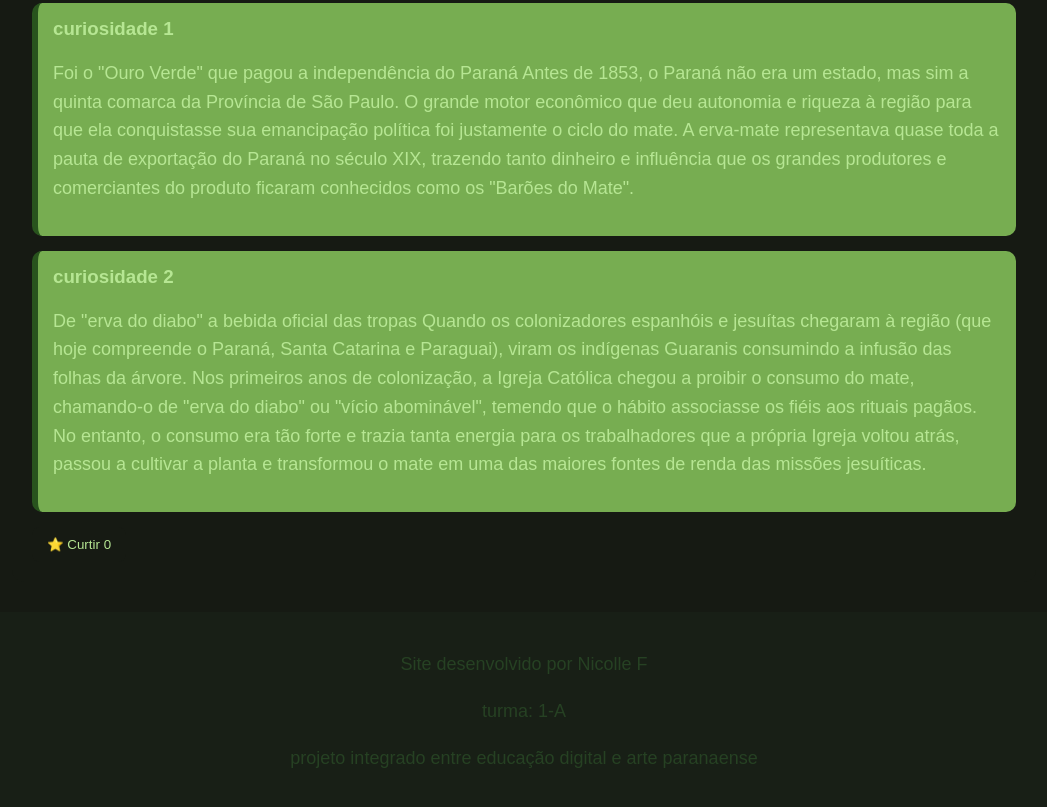
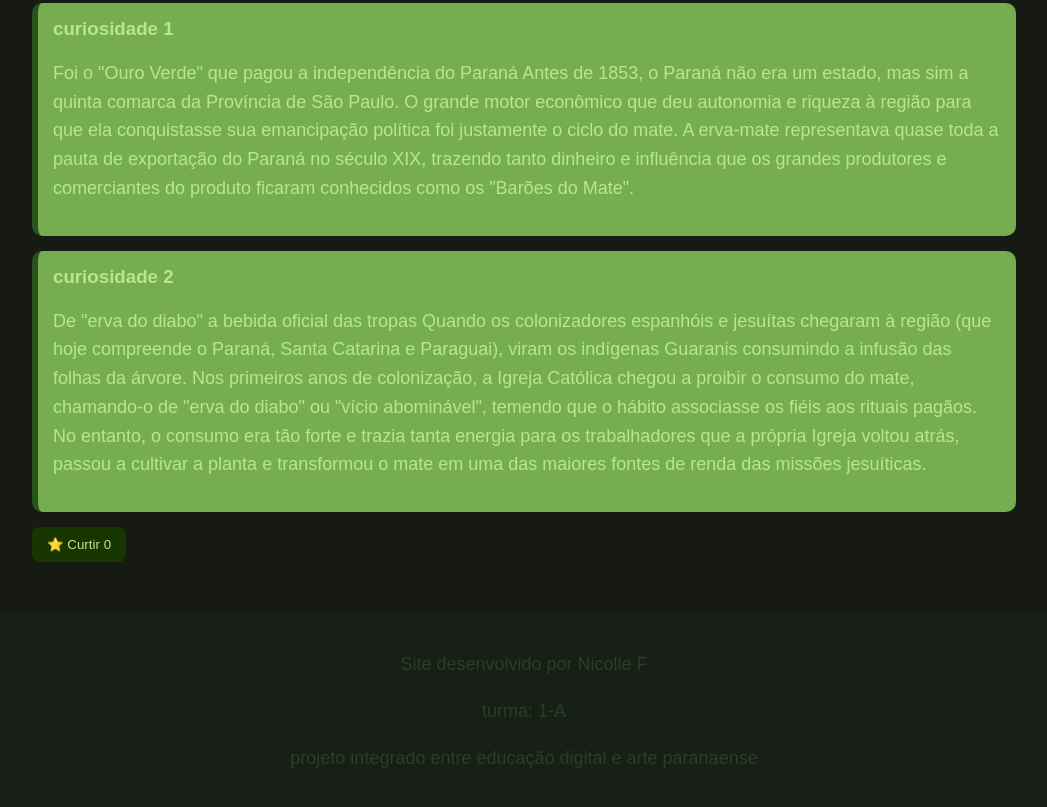
Before and after one commit to nicolleferreirasouza-max/arte-paranaense, a plain HTML site: page index.html in a window 1280 px wide. Shown: the part 2619-3426 px from the top of the page, without its empty margins (116-1163 px from the left). Drawn offline with Linux system fonts and the light colour scheme.

Commit message:
atualizei

```diff
--- a/style.css
+++ b/style.css
@@ -91,7 +91,7 @@ footer {
 }
 
 button{
-    background-color: #161A13;
+    background-color: #183600;
     color: #B6E693;
     border: none;
     padding: 10px 15px;
```
